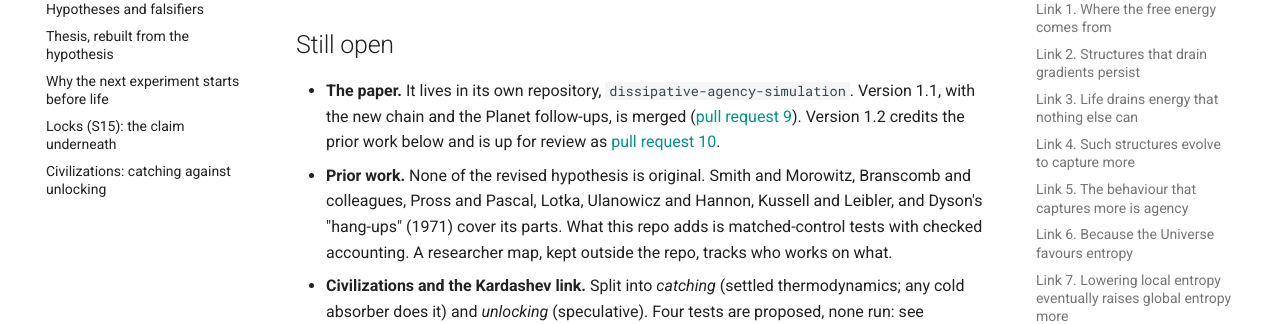
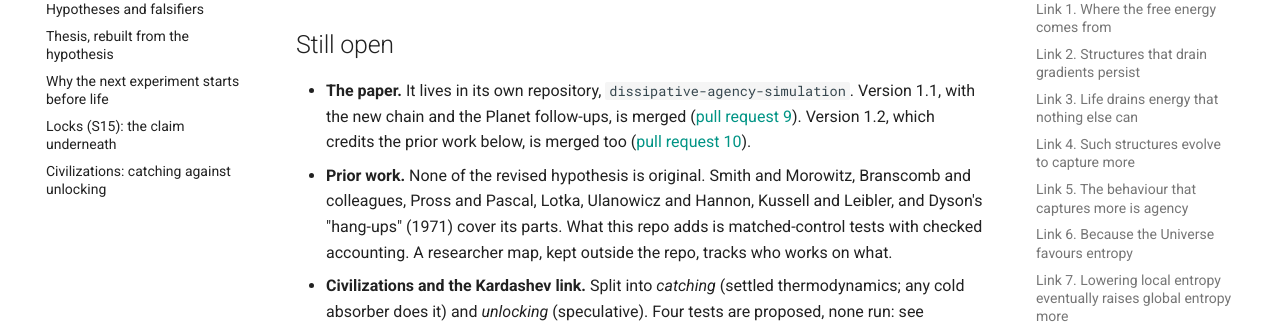
Before and after one commit to praveenchandrahas/agency-from-gradients, an MkDocs documentation site: the page built from docs/standing.md, in a window 1280 px wide and 900 px high, scrolled down 6436 px. Shown: the part 153-477 px from the top of the window. Built offline with MkDocs 1.6.1 and Material for MkDocs 9.7.7, drawn with Linux system fonts in a browser that asks for light colours; comment, search, counter and statistics services are not loaded.

Commit message:
Standing: paper v1.2 merged
Co-Authored-By: Claude Opus 5.5 <noreply@anthropic.com>
Claude-Session: https://claude.ai/code/session_01R9FdkDqX4ZSnbqmav9szkG

```diff
--- a/docs/standing.md
+++ b/docs/standing.md
@@ -177,7 +177,7 @@ What it adds, to be tested:
 
 ## Still open
 
-- **The paper.** It lives in its own repository, `dissipative-agency-simulation`. Version 1.1, with the new chain and the Planet follow-ups, is merged ([pull request 9](https://github.com/praveenchandrahas/dissipative-agency-simulation/pull/9)). Version 1.2 credits the prior work below and is up for review as [pull request 10](https://github.com/praveenchandrahas/dissipative-agency-simulation/pull/10).
+- **The paper.** It lives in its own repository, `dissipative-agency-simulation`. Version 1.1, with the new chain and the Planet follow-ups, is merged ([pull request 9](https://github.com/praveenchandrahas/dissipative-agency-simulation/pull/9)). Version 1.2, which credits the prior work below, is merged too ([pull request 10](https://github.com/praveenchandrahas/dissipative-agency-simulation/pull/10)).
 - **Prior work.** None of the revised hypothesis is original. Smith and Morowitz, Branscomb and colleagues, Pross and Pascal, Lotka, Ulanowicz and Hannon, Kussell and Leibler, and Dyson's "hang-ups" (1971) cover its parts. What this repo adds is matched-control tests with checked accounting. A researcher map, kept outside the repo, tracks who works on what.
 - **Civilizations and the Kardashev link.** Split into *catching* (settled thermodynamics; any cold absorber does it) and *unlocking* (speculative). Four tests are proposed, none run: see [Catching against unlocking](unlocking.md).
 - **Planet** (draft PR #7) is still open. Its results are cited here, and in the paper, from the draft branch.
```
